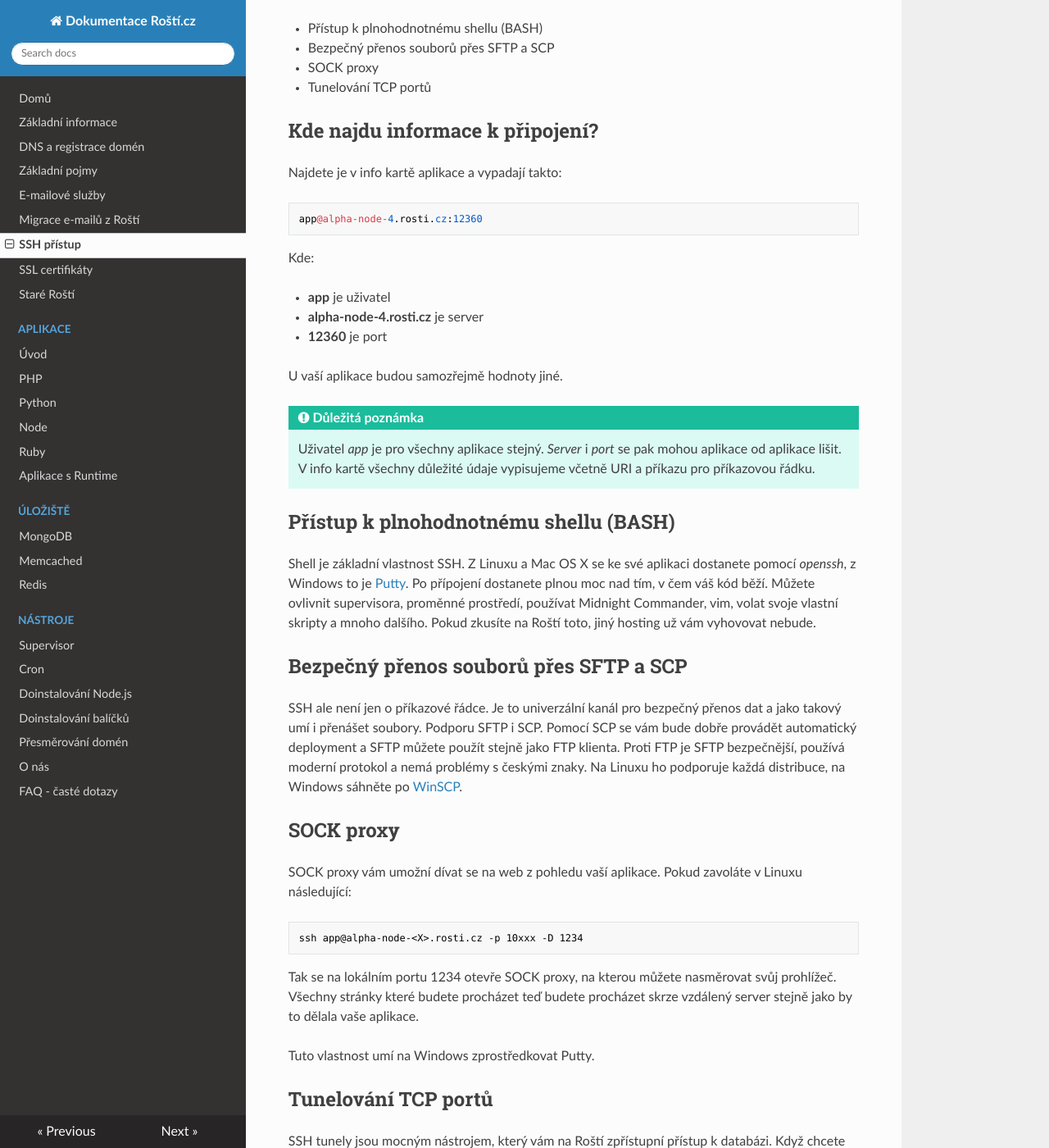
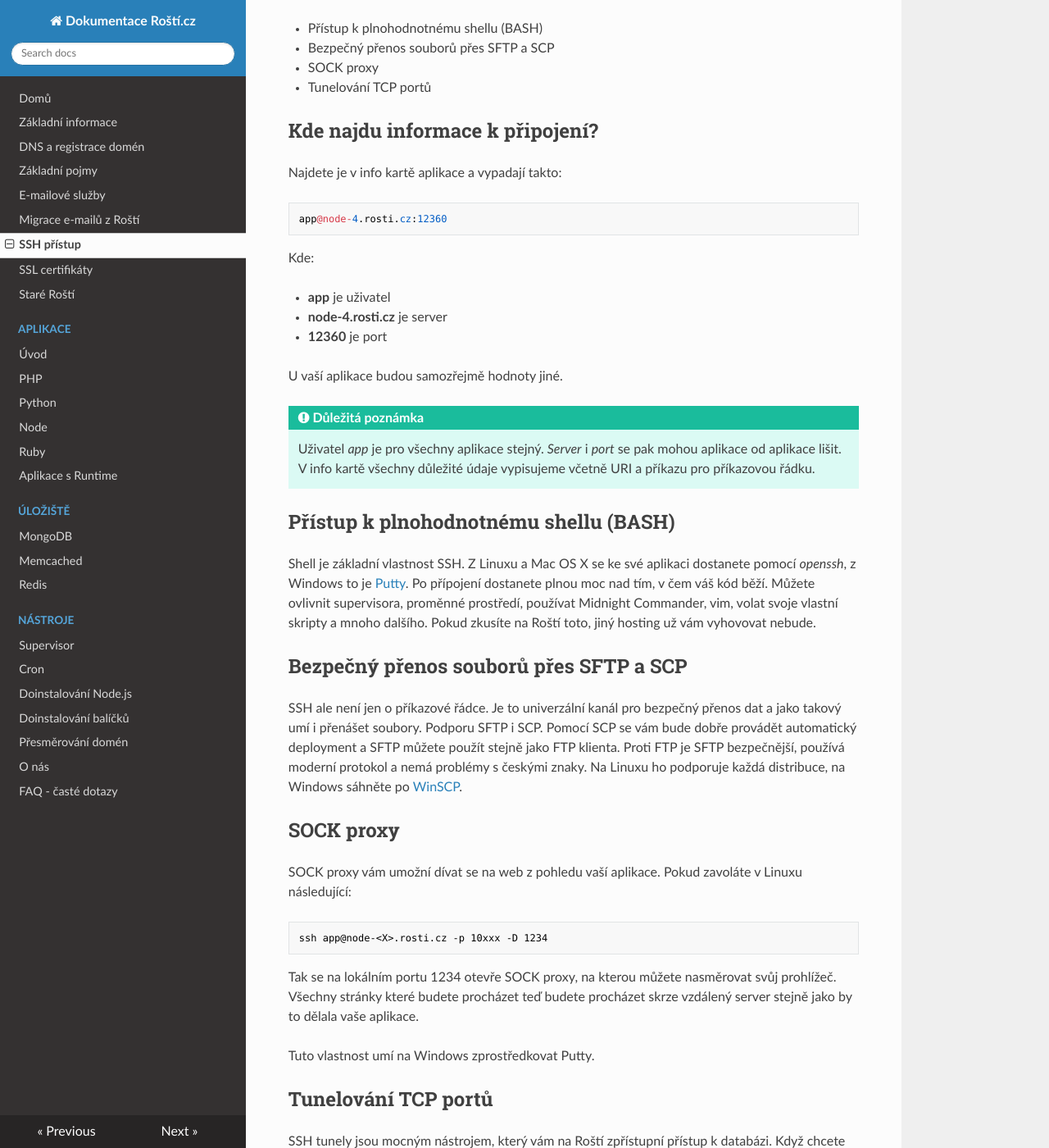
Before and after one commit to rosti-cz/rosti-docs, an MkDocs documentation site: the page built from docs/ssh.md, in a window 1280 px wide and 1400 px high, scrolled down 228 px. Shown: the whole window at 82% size. Built offline with MkDocs 1.6.1, drawn with Linux system fonts in a browser that asks for light colours; nearby versions of some CDN libraries; some of the changed text lies outside the part shown.

Commit message:
No alpha-node anymore

````diff
--- a/docs/ssh.md
+++ b/docs/ssh.md
@@ -11,12 +11,12 @@ Přístup k aplikaci přes SSH je alfou a omegou Roští. Málo kde ho dostanete
 
 Najdete je v info kartě aplikace a vypadají takto:
 
-    app@alpha-node-4.rosti.cz:12360
+    app@node-4.rosti.cz:12360
 
 Kde:
 
 * **app** je uživatel
-* **alpha-node-4.rosti.cz** je server
+* **node-4.rosti.cz** je server
 * **12360** je port
 
 U vaší aplikace budou samozřejmě hodnoty jiné.
@@ -37,7 +37,7 @@ SSH ale není jen o příkazové řádce. Je to univerzální kanál pro bezpeč
 SOCK proxy vám umožní dívat se na web z pohledu vaší aplikace. Pokud zavoláte v Linuxu následující:
 
 ```bash
-ssh app@alpha-node-<X>.rosti.cz -p 10xxx -D 1234
+ssh app@node-<X>.rosti.cz -p 10xxx -D 1234
 ```
 
 Tak se na lokálním portu 1234 otevře SOCK proxy, na kterou můžete nasměrovat svůj prohlížeč. Všechny stránky které budete procházet teď budete procházet skrze vzdálený server stejně jako by to dělala vaše aplikace.
@@ -48,7 +48,7 @@ Tuto vlastnost umí na Windows zprostředkovat Putty.
 
 SSH tunely jsou mocným nástrojem, který vám na Roští zpřístupní přístup k databázi. Když chcete například zpřístupnit interní port MySQL databáze, zavoláte následující příkaz:
 
-    ssh -L 127.0.0.1:3306:storeX.rosti.cz:3306 -p PORT app@alpha-node-Y.rosti.cz
+    ssh -L 127.0.0.1:3306:storeX.rosti.cz:3306 -p PORT app@node-Y.rosti.cz
 
 Kde **PORT**, **X** a **Y** nahradíte za SSH port vaší aplikace, číslo databázového serveru kde máte databázi a číslo server kde máte aplikaci samotnou.
 
@@ -67,7 +67,7 @@ Po spuštění příkazu se vygeneruje klíč a budete dotázání na umístěn
 
 ## Jak dostat klíč na server
 
-    ssh-copy-id -i '/home/<LOKÁLNÍ UŽIVATEL>/.ssh/<NÁZEV KLÍČE>' app@alpha-node-<X>.rosti.cz -p<PORT>
+    ssh-copy-id -i '/home/<LOKÁLNÍ UŽIVATEL>/.ssh/<NÁZEV KLÍČE>' app@node-<X>.rosti.cz -p<PORT>
 
 Toto je nejlepší způsob jak dostat klíč na server. Klient se automaticky připojí na server a vytvoří složku *~/.ssh* s patřičnými oprávněními. V této složce pak vytvoří soubor *autorized_keys* s vaším klíčem. Od této chvíle nebudete dotazování na heslo a připojení bude bezpečnější.
 
@@ -76,7 +76,7 @@ Toto je nejlepší způsob jak dostat klíč na server. Klient se automaticky p
 Do souboru *~/.ssh/config* vložte následující text.
 
     Host muj-web.cz
-    Hostname alpha-node-<X>.rosti.cz
+    Hostname node-<X>.rosti.cz
     User app
     Port <PORT>
     IdentityFile ~/.ssh/rosti
````
